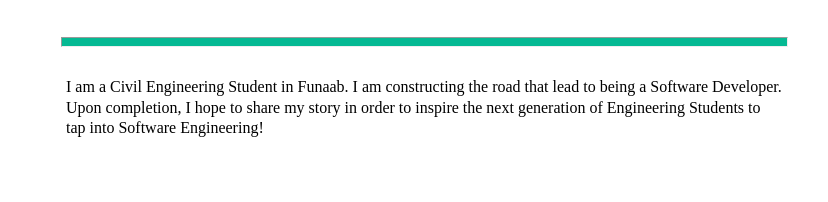
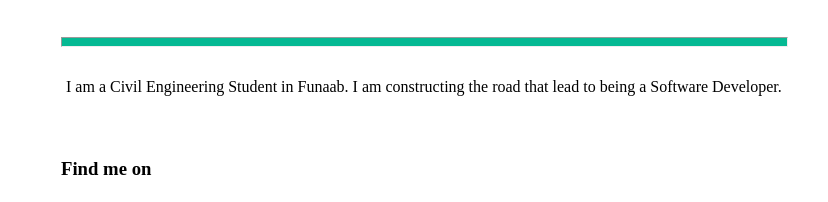
Before and after one commit to Aphatheology/DevCareer, a plain HTML site: page index.html in a window 1280 px wide. Shown: the part 293-495 px from the top of the page, 452-1280 px from the left. Drawn offline with Linux system fonts and the light colour scheme.

Commit message:
Update index.html

```diff
--- a/index.html
+++ b/index.html
@@ -31,7 +31,7 @@
 
             <div class="others1">
                 <hr>
-                <p>I am a Civil Engineering Student in Funaab. I am constructing the road that lead to being a Software Developer. Upon completion, I hope to share my story in order to inspire the next generation of Engineering Students to tap into Software Engineering!
+                <p class="bio">I am a Civil Engineering Student in Funaab. I am constructing the road that lead to being a Software Developer.
                 </p>
             </div>
 
```
